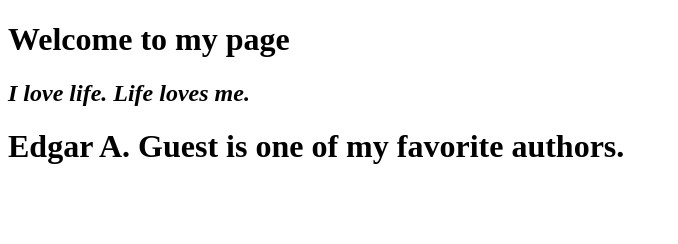
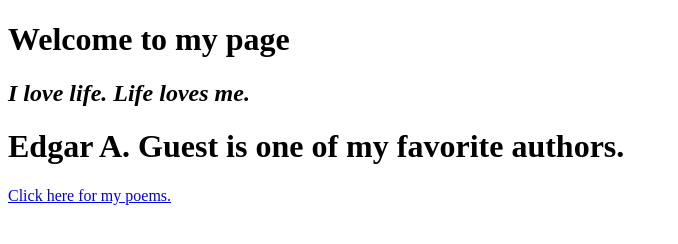
Before and after one commit to examplestudent123/examplestudent123.github.io, a plain HTML site: page index.html in a window 1280 px wide. Shown: the whole page, without its empty margins (0-678 px from the left). Drawn offline with Linux system fonts and the light colour scheme.

Commit message:
Update index.html

```diff
--- a/index.html
+++ b/index.html
@@ -8,12 +8,13 @@
   </head>
 
   <body>
-    <h1><b>Welcome to my page</b></h1>
+                                                          <h1><b>Welcome to my page</b></h1>
 
-    <h2><i>I love life. Life loves me.</i></h2>
+                                                          <h2><i>I love life. Life loves me.</i></h2>
 
-    <h1>Edgar A. Guest is one of my favorite authors.</h1>
+                                                          <h1>Edgar A. Guest is one of my favorite authors.</h1>
 
-  </body>
+                                                          <a href="poems.html">Click here for my poems.</a>
+                                                          </body>
 
 </html>
```
